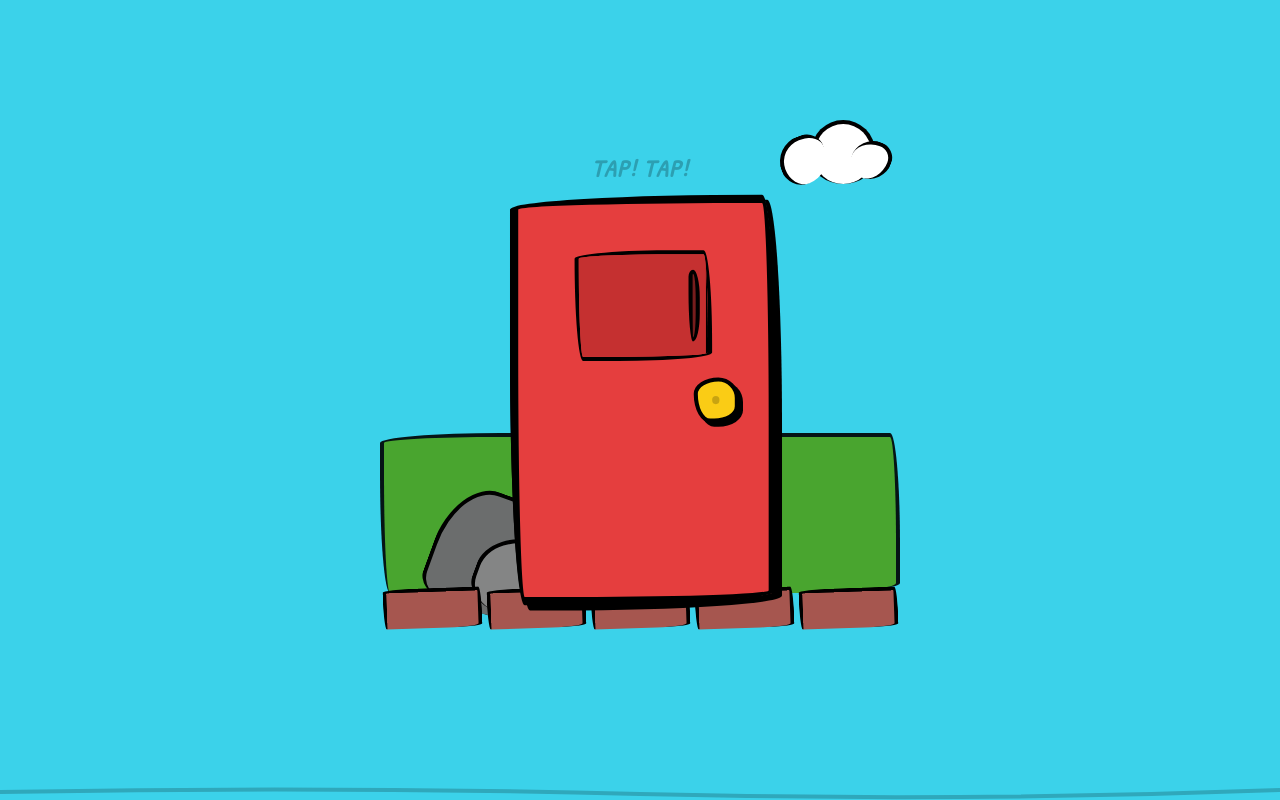
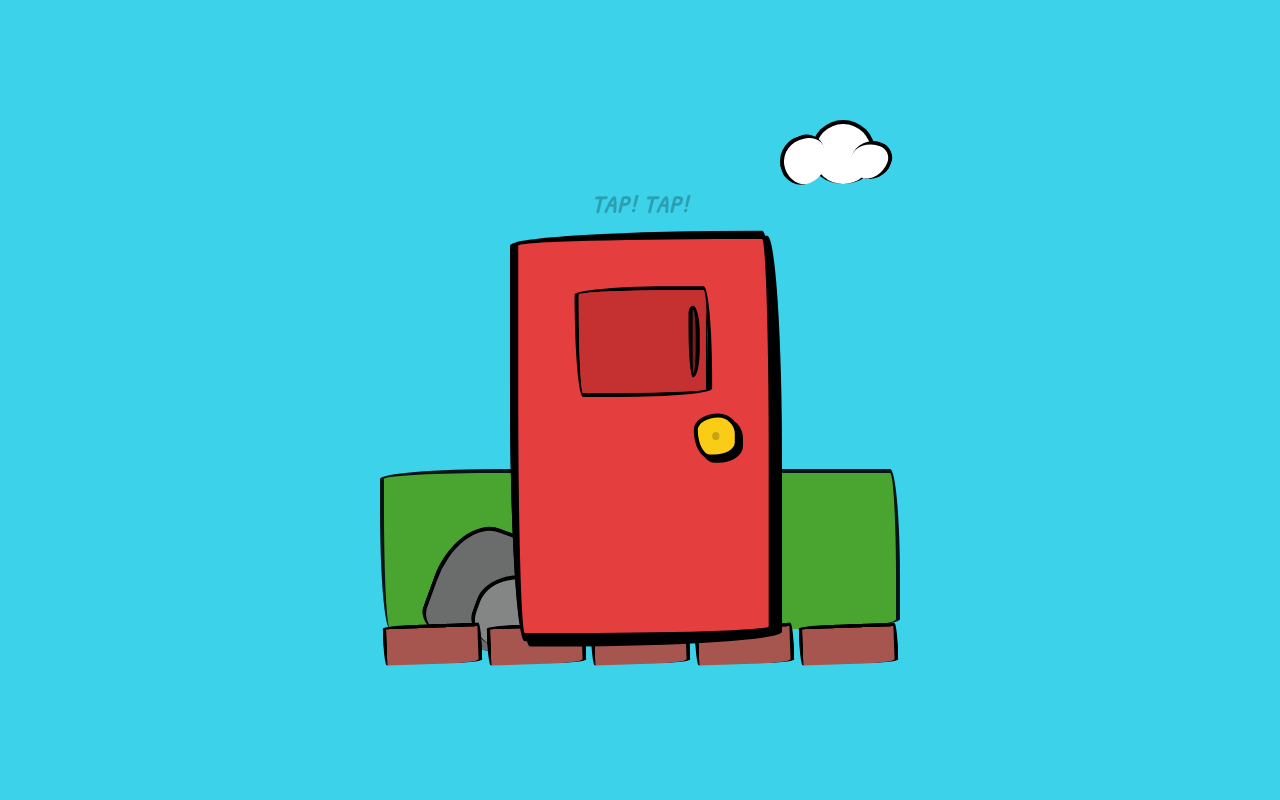
Before and after one commit to YinHsing/knock_knock, a React (Vite) app: page / in a window 1280 px wide. Built offline with nearby package versions, Linux system fonts and the light colour scheme.

Commit message:
adjust layout

```diff
--- a/App.tsx
+++ b/App.tsx
@@ -144,8 +144,9 @@ const App: React.FC = () => {
   const personalizedMessage = `If I had to describe you in three words, they’d be ${rawMessage}` || "Welcome to the board!";
 
   return (
-    <div className="relative h-[100dvh] w-full bg-[#3bd2ea] overflow-hidden flex flex-col items-center justify-center p-[2vmin]">
+    <div className="relative h-[100dvh] w-full safe-layout bg-[#3bd2ea] overflow-hidden flex flex-col items-center justify-center p-[2vmin]">
       {/* Background decoration */}
+      <div className="h-[20dvh] sm:h-[10dvh]" />
       <Cloud hasStarted={hasStarted} />
       <AnimatePresence>
         {(isProfileActive || (isResetting && isComingFromProfile)) && (
@@ -269,13 +270,6 @@ const App: React.FC = () => {
           </AnimatePresence>
         </div>
       </LayoutGroup>
-
-      {/* Ground Decoration */}
-      <div className="fixed bottom-0 left-0 w-full h-[5dvh] pointer-events-none opacity-20">
-        <svg width="100%" height="100%" viewBox="0 0 1000 100" preserveAspectRatio="none">
-          <path d="M0 80 Q 250 65 500 85 T 1000 75" stroke="black" strokeWidth="4" fill="none" vectorEffect="non-scaling-stroke" />
-        </svg>
-      </div>
     </div>
   );
 };
```
